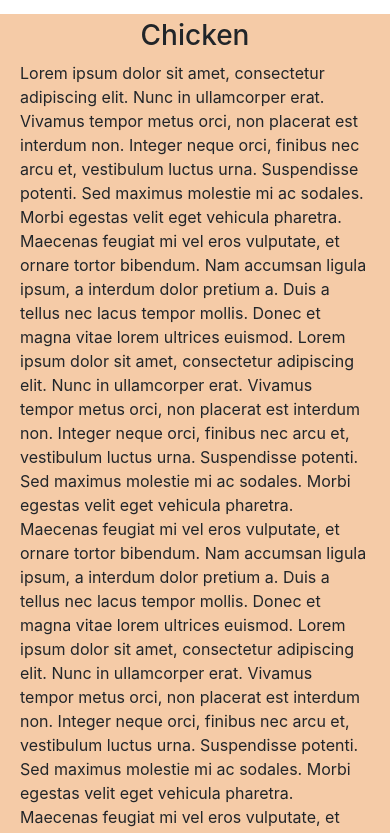
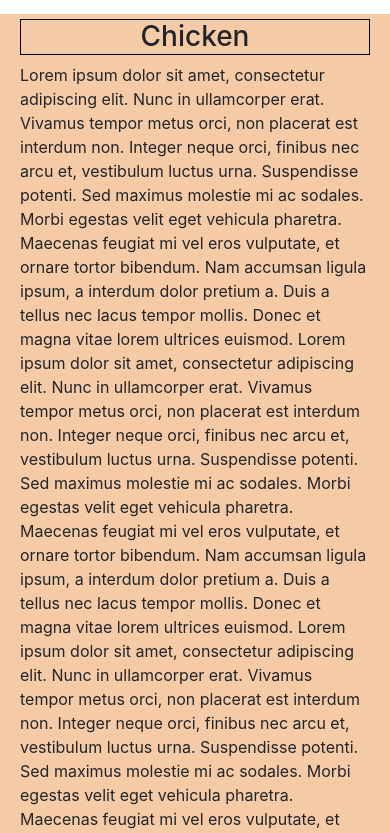
Before and after one commit to abhay9472/courserarepo, a plain HTML site: page module3-assignment/index.html in a window 390 px wide. Shown: the part 110-943 px from the top of the page. Drawn offline with Linux system fonts and the light colour scheme.

Commit message:
Update styles.css

```diff
--- a/module3-assignment/css/styles.css
+++ b/module3-assignment/css/styles.css
@@ -86,3 +86,6 @@ div.section {
     border: 1px solid black;
   }
 }
+#chicken{
+  border: 1px solid black;
+}
```
